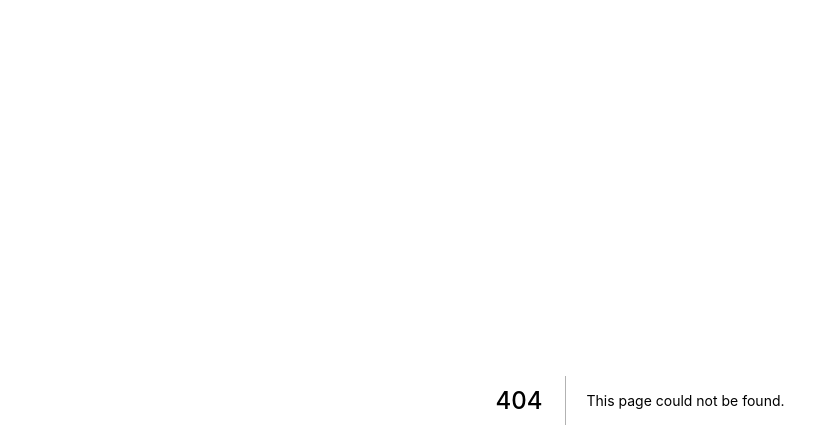
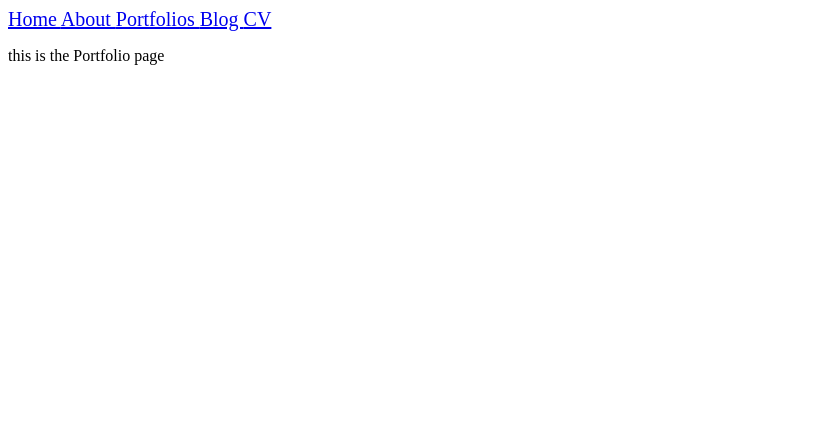
Before and after one commit to Jayce77/ReactBlog_NextJS, a Next.js app: page /portfolio in a window 1280 px wide. Before the commit this address had no page. Shown: the top 448 px of the page, without its empty margins (0-839 px from the left). Built offline with nearby package versions, Linux system fonts and the light colour scheme.

Commit message:
added portfolio page. added dynamic link from porfolios page

```diff
--- /dev/null
+++ b/pages/portfolio.js
@@ -0,0 +1,19 @@
+import React from 'react'
+import { withRouter } from 'next/router'
+import BaseLayout from '../components/layouts/base-layout'
+
+class Portfolio extends React.Component {
+
+  render() {
+    return (
+      <div>
+        <BaseLayout>
+          <p>this is the Portfolio page</p>
+          <p>{ this.props.router.query.title }</p>
+        </BaseLayout>
+      </div>
+    )
+  }
+}
+
+export default withRouter(Portfolio)
```
Also changed, not shown: pages/portfolios.js (+10 -1 lines).
